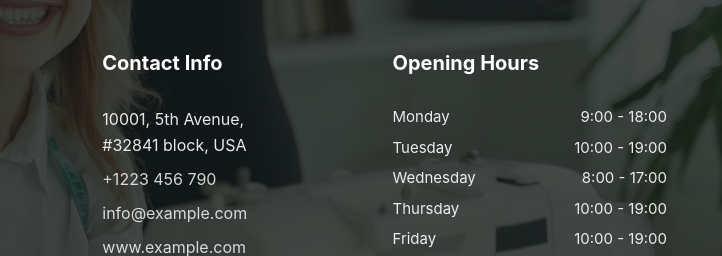
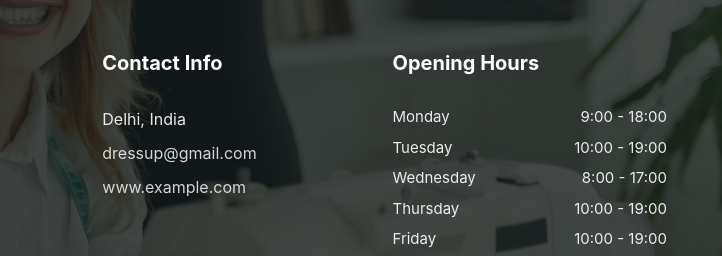
Before and after one commit to ravindrauiet/finalpro, a plain HTML site: page about.html in a window 1280 px wide. Shown: the part 3229-3485 px from the top of the page, 558-1280 px from the left. Drawn offline with Linux system fonts and the light colour scheme.

Commit message:
Update about.html

```diff
--- a/about.html
+++ b/about.html
@@ -398,13 +398,12 @@
                                 <li><a href="contact.html">Contact Us</a></li>
                             </ul>
                         </div>
-                        <div class="col-xl-5 col-6 column px-xxl-0">
+                         <div class="col-xl-5 col-6 column px-xxl-0">
                             <h3 class="">Contact Info</h3>
                             <ul class="footer-contact-list">
-                                <li class="">10001, 5th Avenue,
-                                    #32841 block, USA</li>
-                                <li class="mt-2"><a href="tel:+12 23456790">+1223 456 790</a></li>
-                                <li class="mt-2"><a href="mailto:info@example.com">info@example.com</a></li>
+                                <li class="">Delhi, India</li>
+                                <li class="mt-2"><a href="tel:+91 9988******>+91 9988******</a></li>
+                                <li class="mt-2"><a href="mailto:info@example.com">dressup@gmail.com</a></li>
                                 <li class="mt-2"><a href="mailto:info@example.com">www.example.com</a></li>
                             </ul>
                         </div>
```
